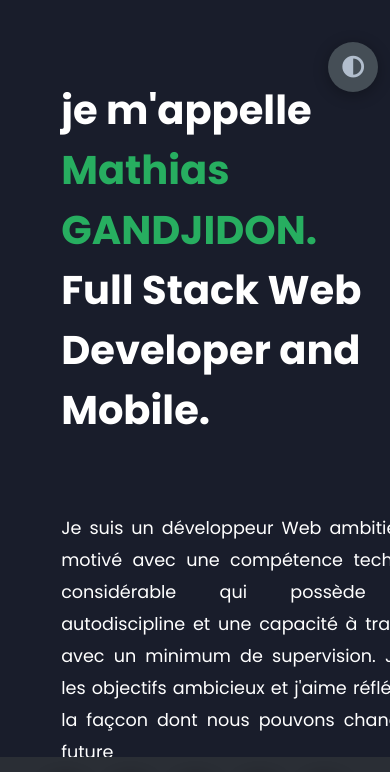
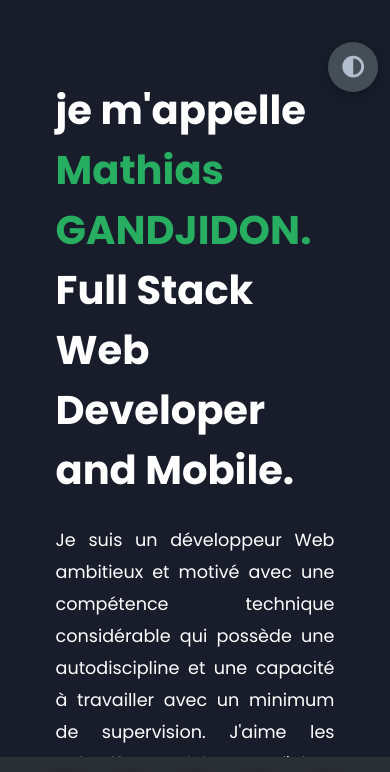
Before and after one commit to mathiascrepin/MyResume, a website: page index.html in a window 390 px wide. Shown: the top 772 px of the page. Drawn offline with nearby package versions, Linux system fonts and the light colour scheme.

Commit message:
version propre

```diff
--- a/index.html
+++ b/index.html
@@ -39,11 +39,7 @@
             Full Stack Web Developer and Mobile.
           </h1>
           <p class="resume">
-            Je suis un développeur Web ambitieux et motivé avec une compétence
-            technique considérable qui possède une autodiscipline et une
-            capacité à travailler avec un minimum de supervision. J'aime les
-            objectifs ambicieux et j'aime réfléchir a la façcon dont nous
-            pouvons changer le future
+            Je suis un développeur Web ambitieux et motivé avec une compétence technique considérable qui possède une autodiscipline et une capacité à travailler avec un minimum de supervision. J'aime les objectifs ambicieux et j'aime réfléchir à la façon dont nous pouvons changer le future
           </p>
           <div class="btn-con">
             <a href="CV/Mathias_CV.pdf" download="Mathias_CV.pdf" class="main-btn">
--- a/styles/styles.css
+++ b/styles/styles.css
@@ -973,12 +973,10 @@ section {
     font-size: 2.5rem !important;
     text-align: left;
     padding-top: 3rem;
+    padding-right: 0rem;
   }
-  .right-header .resume {
-    text-align:start;
-    padding-top: 3rem;
-    margin: 0 auto;
-  }
+  .right-header .btn-con {
+    display: inline;
 }
 @media screen and (max-width: 700px) {
   .container {
```
